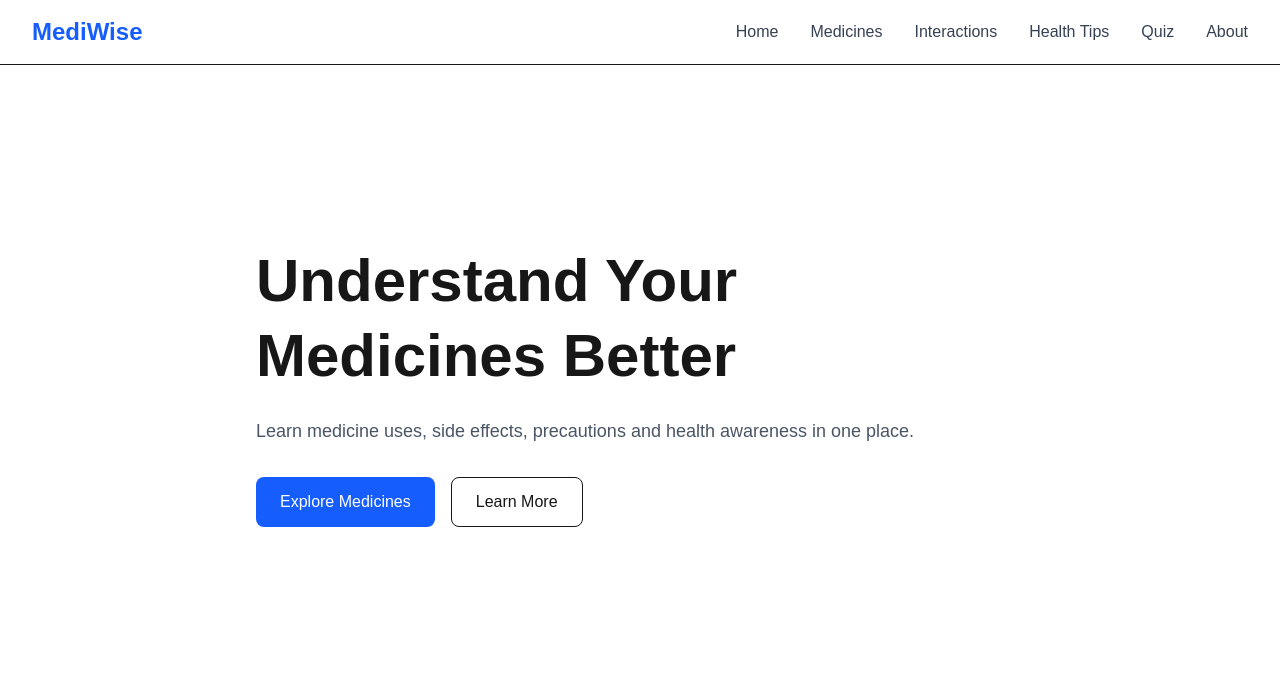
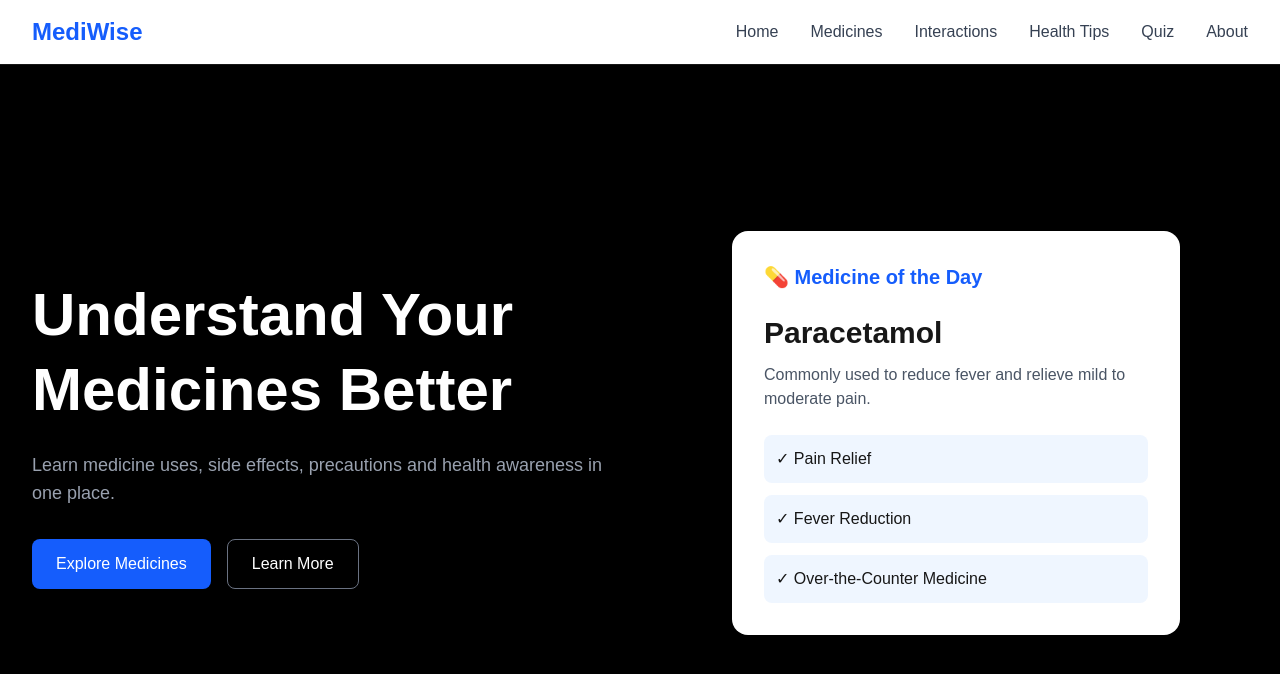
Before and after one commit to Shruthii7/mediwise-sdg3, a Next.js app: page / in a window 1280 px wide. Shown: the top 674 px of the page. Built offline with nearby package versions, Linux system fonts and the light colour scheme.

Commit message:
Improve hero section with medicine card

```diff
--- a/components/Hero.tsx
+++ b/components/Hero.tsx
@@ -1,27 +1,77 @@
 export default function Hero() {
   return (
-    <section className="min-h-[80vh] flex items-center">
-      <div className="max-w-7xl mx-auto px-4 sm:px-6 lg:px-8">
+    <section className="min-h-[calc(100vh-64px)] bg-black flex items-center">
+      <div className="max-w-7xl mx-auto px-4 sm:px-6 lg:px-8 w-full">
 
-        <div className="max-w-3xl">
+        <div className="grid lg:grid-cols-2 gap-12 items-center">
 
-          <h1 className="text-5xl md:text-6xl font-bold leading-tight">
+          {/* LEFT SIDE */}
+
+          <div>
+
+            <h1 className="text-white text-5xl md:text-6xl font-bold leading-tight">
               Understand Your Medicines Better
             </h1>
 
-          <p className="mt-6 text-lg text-gray-600">
+            <p className="mt-6 text-lg text-gray-400">
               Learn medicine uses, side effects,
               precautions and health awareness in one place.
             </p>
 
-          <div className="mt-8 flex gap-4">
-            <button className="bg-blue-600 text-white px-6 py-3 rounded-lg">
+            <div className="mt-8 flex flex-wrap gap-4">
+
+              <button className="bg-blue-600 hover:bg-blue-700 text-white px-6 py-3 rounded-lg">
                 Explore Medicines
               </button>
 
-            <button className="border px-6 py-3 rounded-lg">
+              <button className="border border-gray-500 text-white px-6 py-3 rounded-lg">
                 Learn More
               </button>
+
+            </div>
+
+          </div>
+
+          {/* RIGHT SIDE */}
+
+          <div className="flex justify-center">
+
+            <div className="bg-white rounded-2xl shadow-xl p-8 w-full max-w-md">
+
+              <h3 className="text-xl font-bold text-blue-600">
+                💊 Medicine of the Day
+              </h3>
+
+              <div className="mt-6">
+
+                <h2 className="text-3xl font-bold">
+                  Paracetamol
+                </h2>
+
+                <p className="mt-3 text-gray-600">
+                  Commonly used to reduce fever and relieve mild to moderate pain.
+                </p>
+
+                <div className="mt-6 space-y-3">
+
+                  <div className="bg-blue-50 p-3 rounded-lg">
+                    ✓ Pain Relief
+                  </div>
+
+                  <div className="bg-blue-50 p-3 rounded-lg">
+                    ✓ Fever Reduction
+                  </div>
+
+                  <div className="bg-blue-50 p-3 rounded-lg">
+                    ✓ Over-the-Counter Medicine
+                  </div>
+
+                </div>
+
+              </div>
+
+            </div>
+
           </div>
 
         </div>
```
Lines whose indentation alone changed are shown as unchanged.
